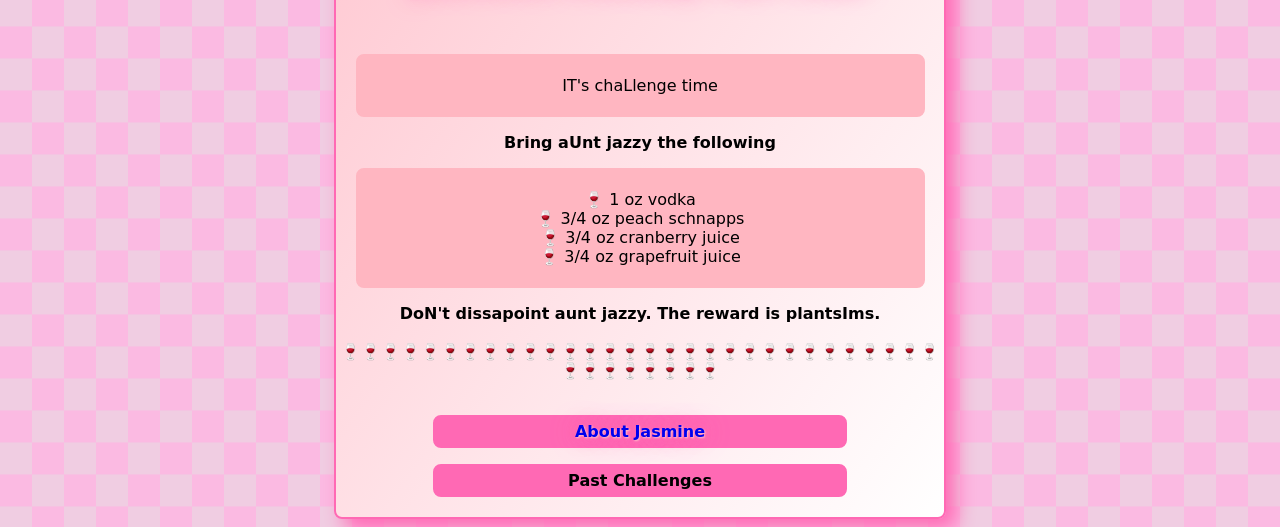
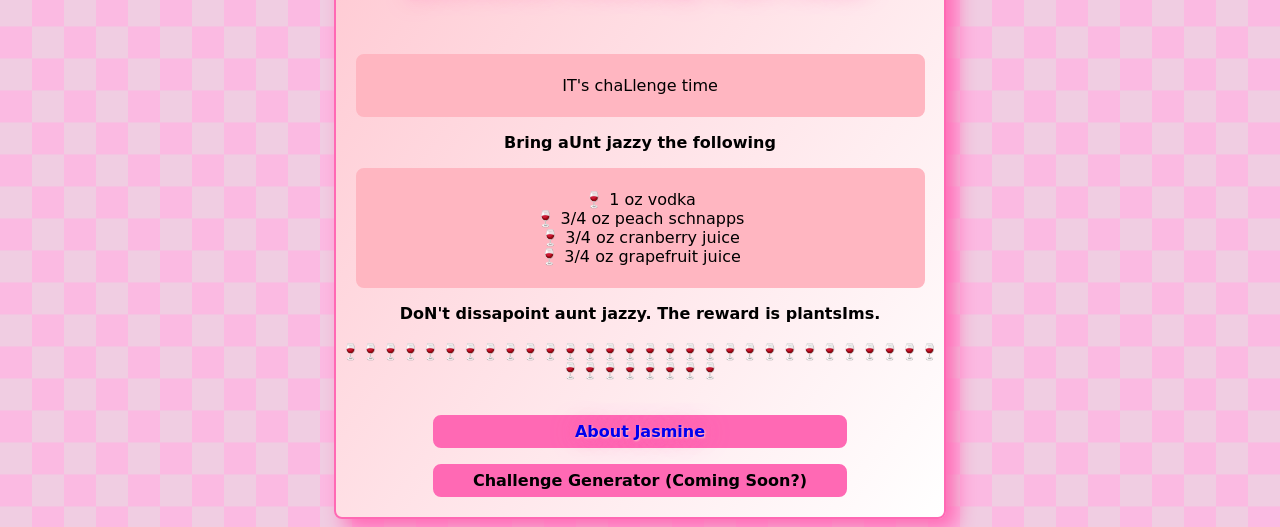
Before and after one commit to Zanfall/JasmineFansite, a plain HTML site: page index.html in a window 1280 px wide. Shown: the part 346-873 px from the top of the page. Drawn offline with Linux system fonts and the light colour scheme.

Commit message:
Minor text change

```diff
--- a/index.html
+++ b/index.html
@@ -83,7 +83,7 @@ a:visited {
 <br>
 &#127863;&#127863;&#127863;&#127863;&#127863;&#127863;&#127863;&#127863;&#127863;&#127863;&#127863;&#127863;&#127863;&#127863;&#127863;&#127863;&#127863;&#127863;&#127863;&#127863;&#127863;&#127863;&#127863;&#127863;&#127863;&#127863;&#127863;&#127863;&#127863;&#127863;&#127863;&#127863;&#127863;&#127863;&#127863;&#127863;&#127863;&#127863;<br>
 <br>
-<p id="rcornersbg"><a href="aboutjasmine.html"><b>About Jasmine</b></a></p><p id="rcornersbg"><b>Past Challenges</b></p>
+<p id="rcornersbg"><a href="aboutjasmine.html"><b>About Jasmine</b></a></p><p id="rcornersbg"><b>Challenge Generator (Coming Soon?)</b></p>
 
 </center>
 </center>
```
